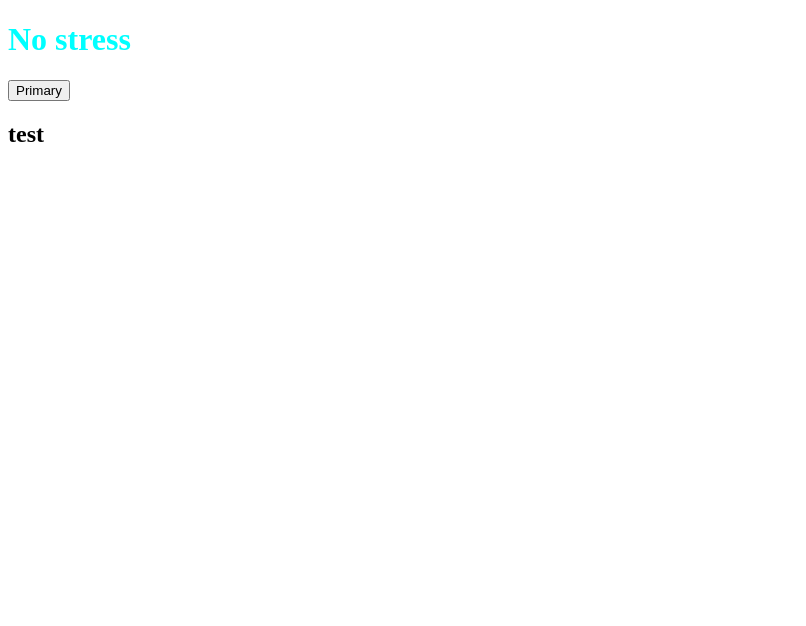
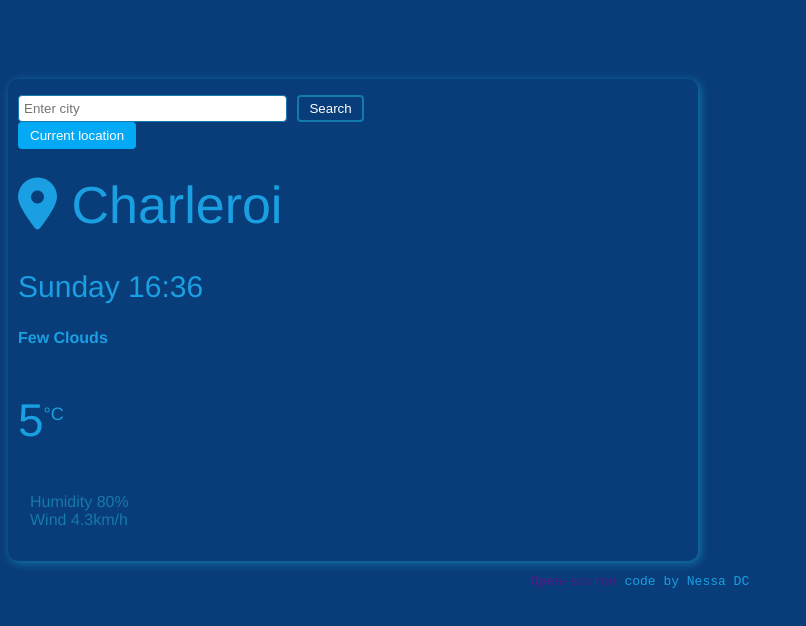
Before and after one commit to Nessa-DC/Xingqi-weather-app, a plain HTML site: page index.html in a window 1280 px wide. Shown: the whole page, without its empty margins (0-806 px from the left). Drawn offline with nearby package versions, Linux system fonts and the light colour scheme.

Commit message:
first part html and css

```diff
--- a/index.html
+++ b/index.html
@@ -10,13 +10,70 @@
     rel="stylesheet"
     integrity="sha384-eOJMYsd53ii+scO/bJGFsiCZc+5NDVN2yr8+0RDqr0Ql0h+rP48ckxlpbzKgwra6"
     crossorigin="anonymous" />
+       <script src="https://unpkg.com/axios/dist/axios.min.js"></script>
+    <script
+      src="https://kit.fontawesome.com/29d44c7303.js"
+      crossorigin="anonymous"
+    ></script>
     <title>XingqiWeather</title>
   </head>
   <body>
     <div class="container">
-      <h1>No stress</h1>
-      <button type="button" class="btn btn-primary">Primary</button>
-      <h2>test</h2>
+    <div class="card">
+        <div class="card-body">
+          <div class="row">
+            <div class="col-8">
+              <form id="search-form">
+                <input
+                  type="search"
+                  placeholder="Enter city"
+                  name="search"
+                  id="search-field"
+                  class="search-field"
+                />
+                <input
+                  type="submit"
+                  value="Search"
+                  id="search-button"
+                  class="search-button"
+                />
+              </form>
+            </div>
+            <div class="col-4">
+              <button id="current-button" class="current-button">
+                Current location
+              </button>
+            </div>
+          </div>
+          <h1>
+            <i class="fas fa-map-marker-alt"></i>
+            <span id="city">Charleroi</span>
+          </h1>
+          <h2>Sunday 16:36</h2>
+          <p>
+            <span id="description" class="description"> Few Clouds </span>
+          </p>
+          <div class="row">
+            <div class="col-8">
+              <h3>
+                <span id="current-temp" class="current-temp">5</span
+                ><span class="current-units">°C</span>
+              </h3>
+            </div>
+            <div class="col-4">
+              <ul class="more-details">
+                <li>Humidity <span id="humidity">80</span>%</li>
+                <li>Wind <span id="wind">4.3</span>km/h</li>
+              </ul>
+            </div>
+          </div>
+        </div>
+      </div>
+    </div>
+    <p class="coded">
+      <a href=""> Open-source </a> code
+      by Nessa DC
+    </p>
     </div>
     <script src="src/script.js"></script>
   </body>
--- a/src/style.css
+++ b/src/style.css
@@ -1,3 +1,98 @@
+body {
+  background: #093d79;
+  color: #1a9fe2;
+  padding-top: 71px;
+  font-family: "Franklin Gothic Medium", "Arial Narrow", Arial, sans-serif;
+}
+
 h1 {
-  color: aqua;
+  font-size: 52px;
+  font-weight: 300;
+  margin-top: 26px;
 }
+
+h2 {
+  font-size: 30px;
+  font-weight: 300;
+}
+
+h3 {
+  font-size: 46px;
+  font-weight: 300;
+}
+
+a {
+  text-decoration: none;
+}
+
+ul {
+  list-style: none;
+  color: #1479ac;
+}
+
+li {
+  margin-left: -28px;
+}
+
+.container {
+  max-width: 690px;
+}
+
+.card {
+  border: none;
+  border-radius: 10px;
+  box-shadow: 2px 2px 10px #1479ac;
+  padding: 16px 10px;
+}
+
+.search-field {
+  border: 1px solid #1479ac;
+  border-radius: 4px;
+  margin-right: 6px;
+  padding: 5px;
+  width: 269px;
+}
+
+.search-button {
+  background: #093d79;
+  border: 2px solid #1479ac;
+  border-radius: 4px;
+  color: #fff;
+  padding: 4px 10px;
+  transition: ease-in-out 200ms;
+}
+
+.search-button:hover {
+  background: #fff;
+  color: #1479ac;
+}
+
+.current-button {
+  background: #03a9f4;
+  border: 2px solid #03a9f4;
+  border-radius: 4px;
+  color: #fff;
+  padding: 4px 10px;
+  transition: ease-in-out 200ms;
+}
+
+.current-button:hover {
+  background: #03a8f42c;
+  color: #03a9f4;
+}
+
+.description {
+  font-weight: 600;
+}
+
+.current-units {
+  font-size: 18px;
+  font-weight: 500;
+  position: relative;
+  top: -16px;
+}
+
+.coded {
+  font-family: monospace;
+  text-align: center;
+}
```
Also changed, not shown: 1 other file.
